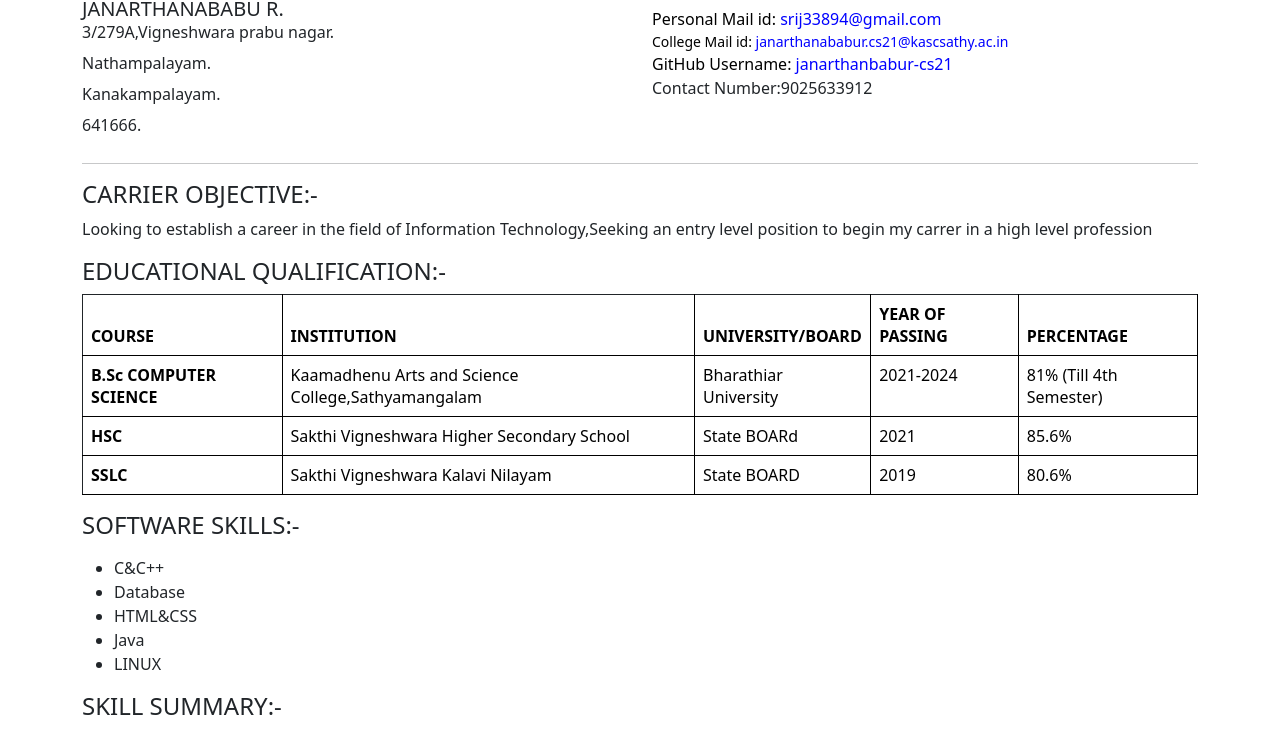
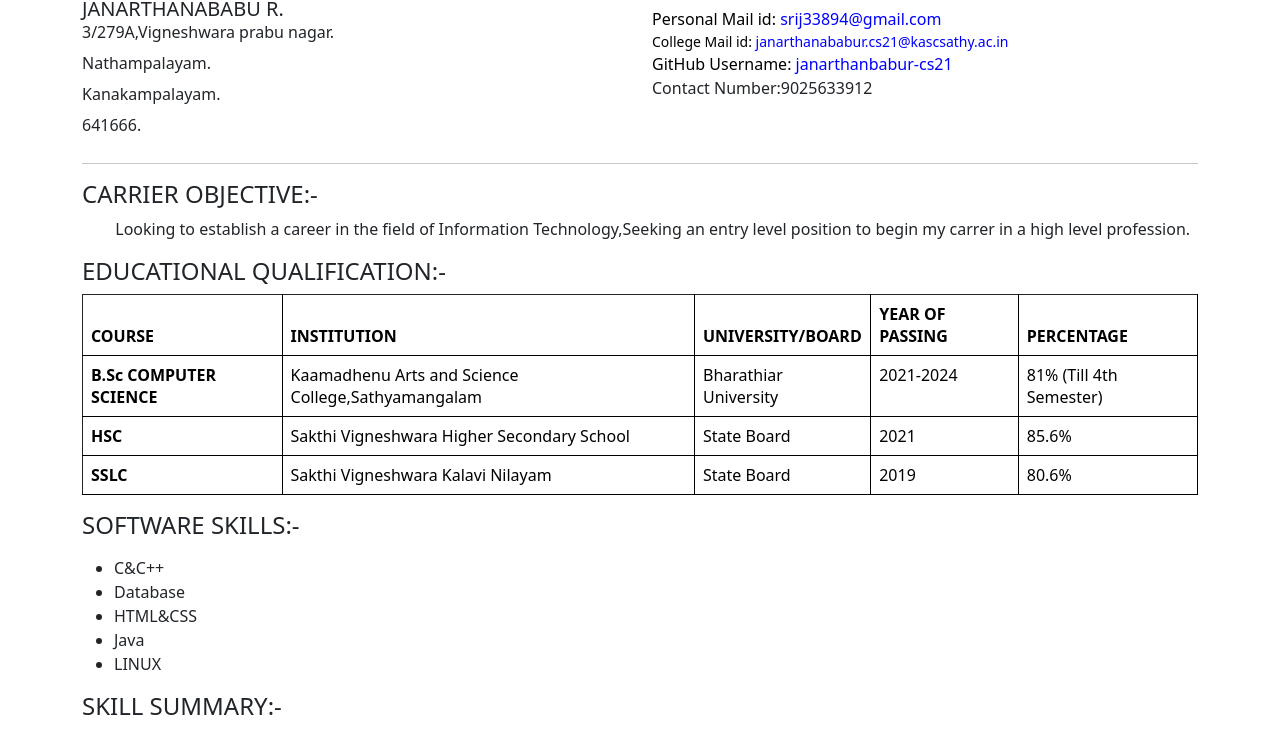
Before and after one commit to Janarthanbabur-cs21/myresume, a plain HTML site: page index.html in a window 1280 px wide. Shown: the part 49-783 px from the top of the page. Drawn offline with nearby package versions, Linux system fonts and the light colour scheme.

Commit message:
ninth commit

```diff
--- a/index.html
+++ b/index.html
@@ -64,8 +64,7 @@
             <p class="head">
             <h4>CARRIER OBJECTIVE:-</h4>
 
-               Looking to establish a career in the field of Information Technology,Seeking an entry level position
-                    to begin my carrer in a high level profession
+               &nbsp;&nbsp; &nbsp; &nbsp; &nbsp;Looking to establish a career in the field of Information Technology,Seeking an entry level position to begin my carrer in a high level profession.
 
             <p class="head">
             <h4>EDUCATIONAL QUALIFICATION:-</h4>
@@ -92,7 +91,7 @@
                     <tr>
                         <th scope="row">HSC</th>
                         <td>Sakthi Vigneshwara Higher Secondary School</td>
-                        <td>State BOARd</td>
+                        <td>State Board</td>
                         <td>2021</td>
                         <td>85.6%</td>
 
@@ -100,7 +99,7 @@
                     <tr>
                         <th scope="row">SSLC</th>
                         <td>Sakthi Vigneshwara Kalavi Nilayam</td>
-                        <td>State BOARD</td>
+                        <td>State Board</td>
                         <td>2019</td>
                         <td>80.6%</td>
                     </tr>
@@ -158,8 +157,7 @@
             <div>
                 <p class="head">
                 <h4>DECLARATION:-</h4>
-                </p>
-                  I hereby declare that the facts given above are genuine to the best of my knowledge and belief.
+                   &nbsp; &nbsp; &nbsp; &nbsp; &nbsp;I hereby declare that the facts given above are genuine to the best of my knowledge and belief.
             </div>
             <div>
                 <p class="head"><b>PLACE:</b></p>
```
